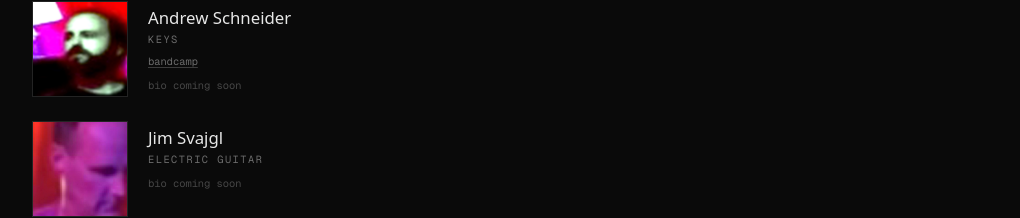
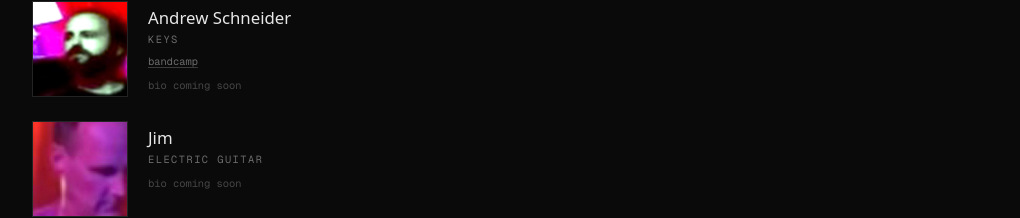
Before and after one commit to topher416/fmnogg.in, a Next.js app: page /members in a window 1280 px wide. Shown: the part 883-1101 px from the top of the page, without its empty margins (128-1148 px from the left). Built offline with nearby package versions, Linux system fonts and the light colour scheme; a web font is replaced by a local one.

Commit message:
Omit Jim's last name across the site

```diff
--- a/src/app/members/page.tsx
+++ b/src/app/members/page.tsx
@@ -67,10 +67,10 @@ const MEMBERS: {
     links: [{ label: "bandcamp", href: "https://ahschneider.bandcamp.com" }],
   },
   {
-    name: "Jim Svajgl",
+    name: "Jim",
     role: "electric guitar",
     bio: null,
-    photo: "/images/members/jim-svajgl-portrait.png",
+    photo: "/images/members/jim-portrait.png",
   },
 ];
 
--- a/src/app/wiki/page.tsx
+++ b/src/app/wiki/page.tsx
@@ -14,7 +14,7 @@ const MEMBERS = [
   ["Jeff Mauricio", "electric guitar"],
   ["Topher Rasmussen", "acoustic, vocals"],
   ["Andrew Schneider", "keyboards"],
-  ["Jim Svajgl", "electric guitar"],
+  ["Jim", "electric guitar"],
 ] as const;
 
 function Ref({ n }: { n: number }) {
```
Also changed, not shown: public/images/members/jim-portrait.png (renamed from public/images/members/jim-svajgl-portrait.png).
